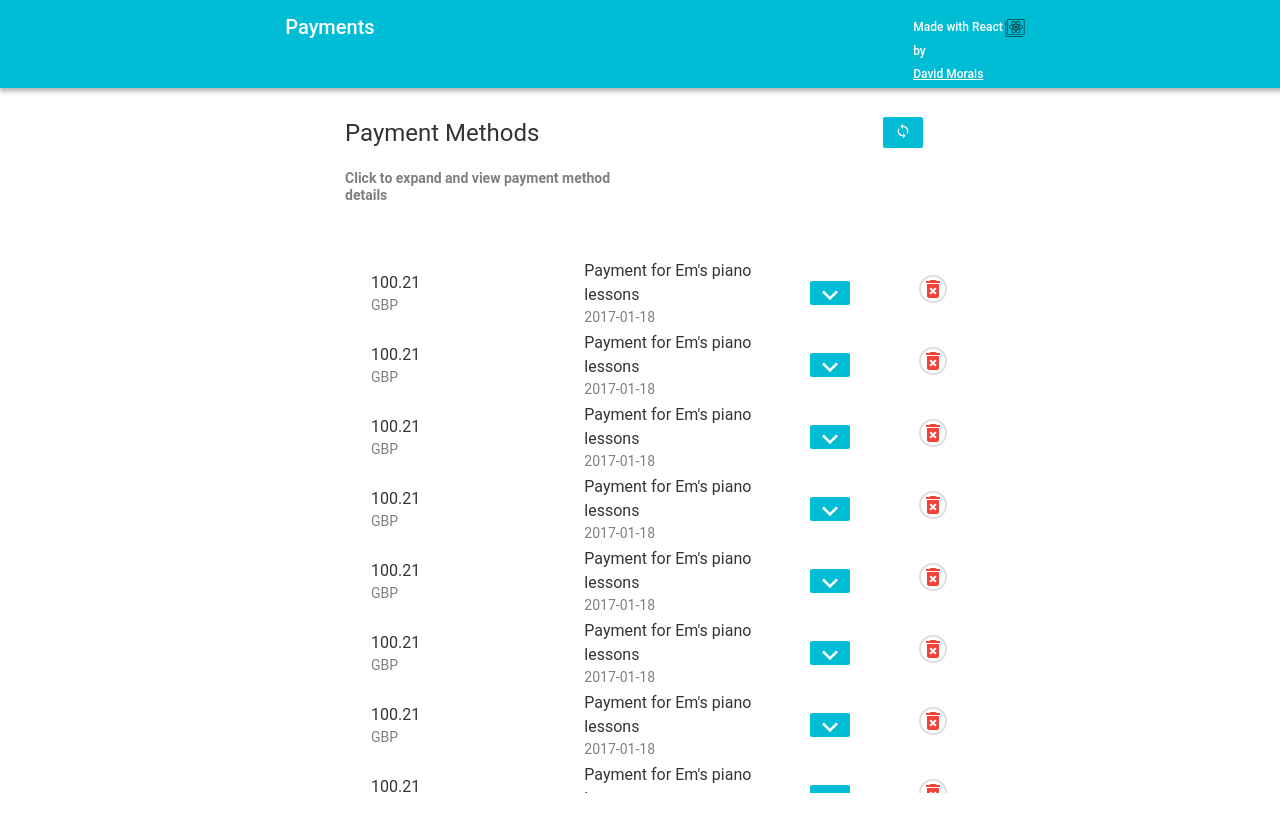
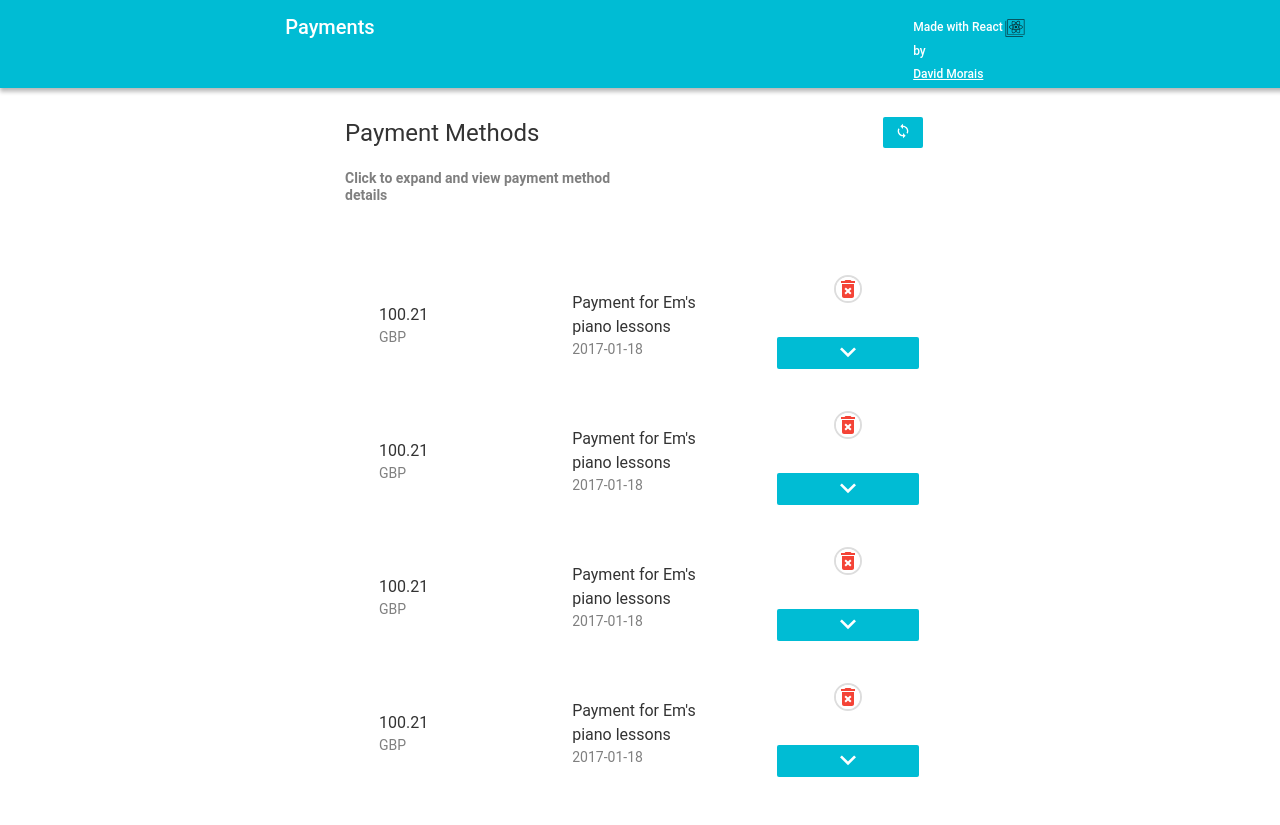
Before and after one commit to dmorais92/paymentMethodsPoc, a React app: page / in a window 1280 px wide. Shown: the top 825 px of the page. After the commit the page ends 801 px from the top, so only its background shows below. Built offline with nearby package versions, Linux system fonts and the light colour scheme; no server answers.

Commit message:
Add validation to input   - Adjust list items layout

```diff
--- a/src/Components/Components.styled.js
+++ b/src/Components/Components.styled.js
@@ -111,9 +111,8 @@ const AppBar = styled.div`
 `;
 
 const List = styled.ul`
-	margin: 32px 0px;
-	padding: 16px;
-	width: 100%;
+	margin: 12px 0px;
+	padding: 24px;
 	overflow-y: auto;
 	overflow-x: hidden;
 	max-height 65vh;
@@ -132,8 +131,9 @@ const ListItem = styled.li`
 	width: 100%;
 	align-items: center;
 	border-radius: 2px;
+	margin: 24px auto;
 	button {
-		height: 24px;
+		height: 32px;
 	}
 	svg {
 		height: 12px;
--- a/src/Components/InlineEditInput.jsx
+++ b/src/Components/InlineEditInput.jsx
@@ -15,6 +15,7 @@ const InlineEditInput = props => {
 				propName={viewProp}
 				className="input"
 				classEditing="input-editing"
+				validate={value => value.length}
 			/>
 		</div>
 	);
@@ -33,7 +34,7 @@ InlineEditInput.defaultProps = {
 
 export default styled(InlineEditInput)`
 	display: flex;
-	flex-flow: row nowrap;
+	flex-flow: row wrap;
 	aling-items: center;
 	.input {
 		font-size: 14px;
--- a/src/Components/PaymentMethodItem.jsx
+++ b/src/Components/PaymentMethodItem.jsx
@@ -43,6 +43,7 @@ const PaymentMethodItem = props => {
 		opacity: 1;
 		max-height: 250px;
 		overflow-y: auto;
+		overflow-x: hidden;
 		display: flex;
 		flex-flow: row wrap;
 		justify-content: space-between;
@@ -75,12 +76,14 @@ const PaymentMethodItem = props => {
 				<ListItemTitle>{reference}</ListItemTitle>
 				<ListItemSubtitle>{date}</ListItemSubtitle>
 			</ListItemTitleSubtitle>
-			<Button onClick={() => toggleExpanded(!expanded)}>
-				<DownIcon className={(expanded && 'inverted') || ''} />
-			</Button>
-			<Button plain onClick={() => onDelete(id)}>
-				<StyledDeleteIcon />
-			</Button>
+			<ListItemTitleSubtitle>
+				<Button plain onClick={() => onDelete(id)}>
+					<StyledDeleteIcon />
+				</Button>
+				<Button onClick={() => toggleExpanded(!expanded)}>
+					<DownIcon className={(expanded && 'inverted') || ''} />
+				</Button>
+			</ListItemTitleSubtitle>
 			{expanded && (
 				<ExpandedSection>
 					<ListItemTitleSubtitle>
```
